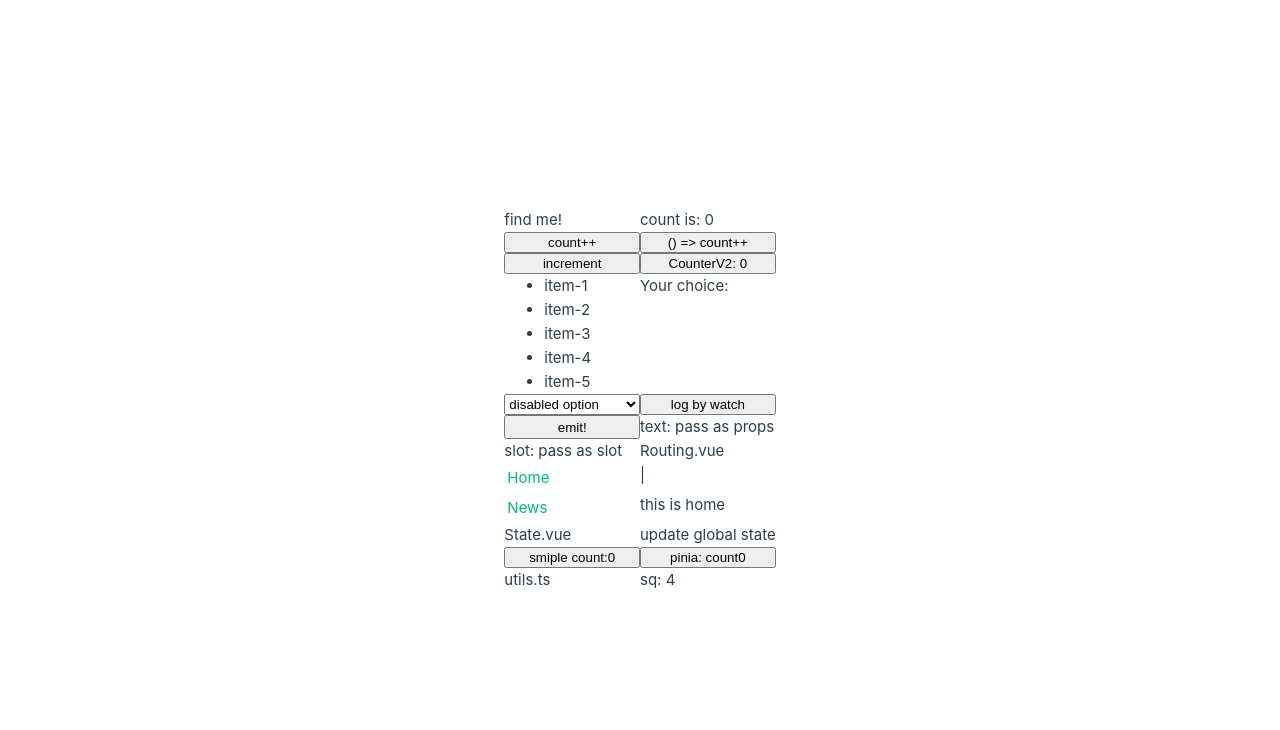
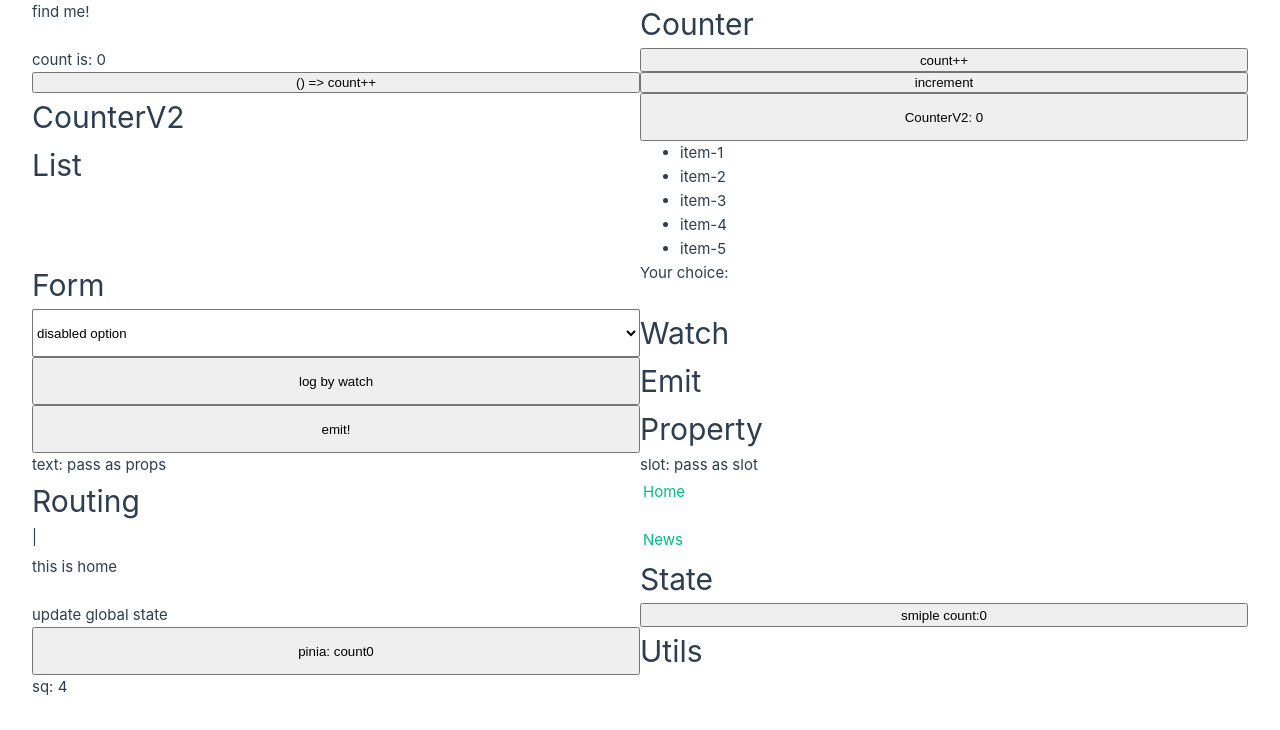
Before and after one commit to kitta65/poc-vue, a Vue app: page / in a window 1280 px wide. Shown: the top 730 px of the page. Built offline with nearby package versions, Linux system fonts and the light colour scheme; the HTML template or start-up script is replaced by a standard one.

Commit message:
refactor

```diff
--- a/src/App.vue
+++ b/src/App.vue
@@ -15,18 +15,34 @@ import { sq } from "./utils";
   <!-- this is used by e2e test -->
   <p id="elemnt-for-test">find me!</p>
 
+  <h1>Counter</h1>
   <Counter />
+
+  <h1>CounterV2</h1>
   <CounterV2 />
+
+  <h1>List</h1>
   <List />
+
+  <h1>Form</h1>
   <Form />
+
+  <h1>Watch</h1>
   <Watch />
+
+  <h1>Emit</h1>
   <Emit @custom-event="console.log('received custom-event!')" />
+
+  <h1>Property</h1>
   <Property text="pass as props">pass as slot</Property>
-  <p>Routing.vue</p>
+
+  <h1>Routing</h1>
   <Routing />
-  <p>State.vue</p>
+
+  <h1>State</h1>
   <State />
-  <p>utils.ts</p>
+
+  <h1>Utils</h1>
   <p>sq: {{ sq(2) }}</p>
 </template>
 
--- a/src/assets/main.css
+++ b/src/assets/main.css
@@ -23,7 +23,7 @@ a,
 
 @media (min-width: 1024px) {
   body {
-    display: flex;
+    display: block;
     place-items: center;
   }
 
```
